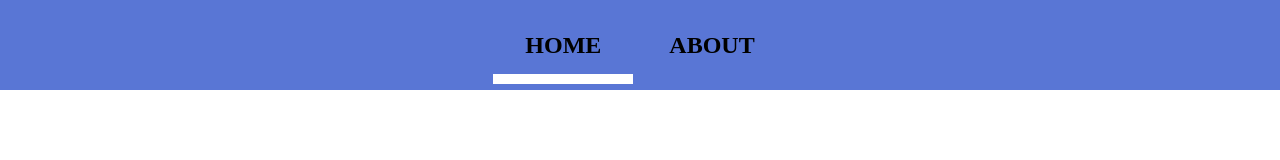
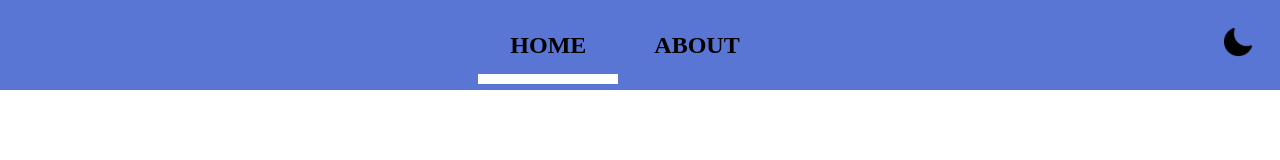
Before and after one commit to ValeskaLim/BoboList, a plain HTML site: page src/main.html in a window 1280 px wide. Shown: the top 160 px of the page. Drawn offline with Linux system fonts and the light colour scheme.

Commit message:
add dark mode

```diff
--- a/src/input.css
+++ b/src/input.css
@@ -17,6 +17,10 @@
 }
 
 @layer components{
+    .dark-mode{
+        @apply bg-black text-white;
+    }
+
     #navbar{
         @apply opacity-0 transition-opacity duration-[2s];
     }
--- a/src/javascript.js
+++ b/src/javascript.js
@@ -1,10 +1,32 @@
 window.onload = fadeIn;
 
 function fadeIn(){
-    var nav = document.getElementById('navbar');
-    var iframe = document.getElementById('iframes');
-    var headerNewVid = document.getElementById('header_newest_video');
+    const nav = document.getElementById('navbar');
+    const iframe = document.getElementById('iframes');
+    const headerNewVid = document.getElementById('header_newest_video');
+    const modeSwitch = document.getElementById('darkmode');
     nav.style.opacity = 1;
     iframe.style.opacity = 1;
     headerNewVid.style.opacity = 1;
+    modeSwitch.style.opacity = 1;
 }
+
+function darkMode() {
+    const button = document.getElementById("modeButton");
+    const body = document.body;
+    const footer = document.getElementsByTagName("footer");
+
+    if (body.classList.contains("dark-mode")) {
+        body.classList.remove("dark-mode");
+        button.src = '/assets/night-mode.png';
+        button.style.filter = 'invert(0%)';
+        footer[0].style.color = 'white';
+        footer[0].style.backgroundColor = 'black';
+    } else {
+        body.classList.add("dark-mode");
+        button.src = '/assets/light-mode.png';
+        button.style.filter = 'invert(100%)';
+        footer[0].style.color = 'black';
+        footer[0].style.backgroundColor = 'white';
+    }
+}
--- a/src/main.html
+++ b/src/main.html
@@ -6,13 +6,15 @@
     <title>BoboList</title>
     <link rel="icon" type="image/x-icon" href="https://s.namemc.com/2d/skin/face.png?id=f870884d82d51ca2&scale=4">
     <link href="./output.css" rel="stylesheet">
-
 </head>
 <body>
     <nav id="navbar">
         <div class="menu-container">
             <a class='selected-menu' href="main.html">HOME</a>
             <a href="about.html">ABOUT</a>
+            <button id="darkmode" class="float-right opacity-0" onclick="darkMode()">
+                <img id="modeButton" class="w-[30px] h-[30px]" src="/assets/night-mode.png"/>
+            </button>
         </div>
     </nav>
     <div class="content">
@@ -32,11 +34,11 @@
             </div>
         </div>
     </div>
-    <footer>
+    <footer class="text-white bg-black">
         <div class="flex justify-between mx-[2rem]">
-            <p class="text-white">Copyright 2024 - Bobo Mad</p>
+            <p>Copyright 2024 - Bobo Mad</p>
             <div class="flex items-center content-center">
-                <p class="text-white">Made with luv</p>
+                <p>Made with luv</p>
                 <img class="m-auto ml-[5px] w-[1.5rem] h-[1.5rem]" src="https://cdn-icons-png.flaticon.com/512/9484/9484251.png">
             </div>
         </div>
```
Also changed, not shown: src/output.css.
